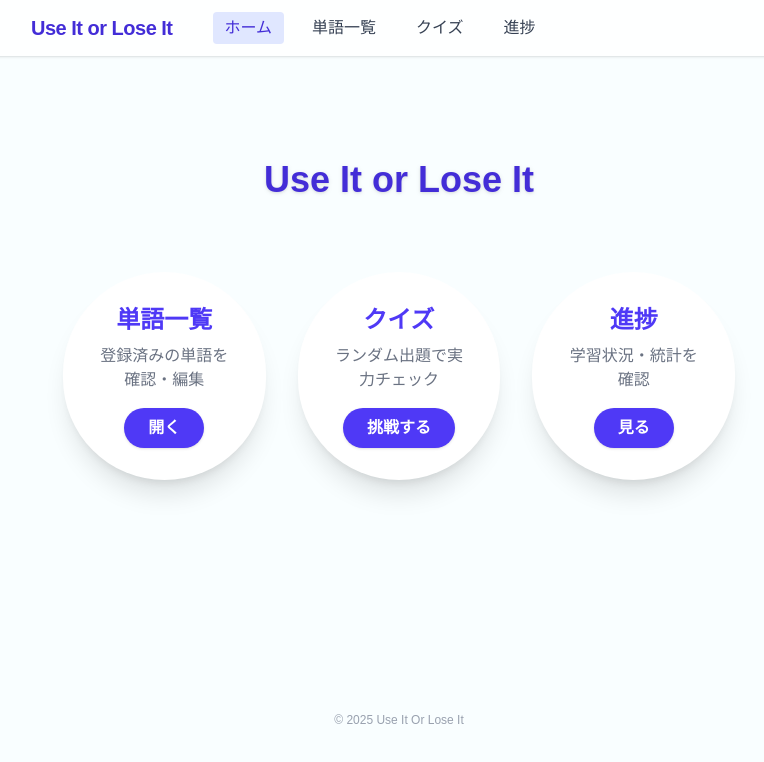
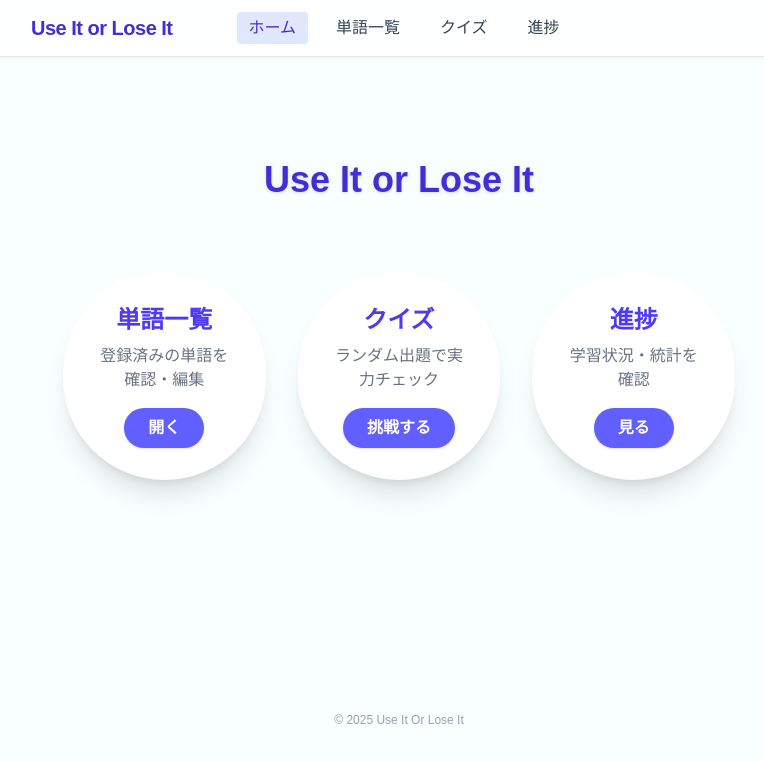
Before and after one commit to miyo-naka/Use_It_or_Lose_It, a Next.js app in the folder frontend/: page / in a window 1280 px wide. Shown: the top 762 px of the page, without its empty margins (241-1005 px from the left). Built offline with nearby package versions, Linux system fonts and the light colour scheme.

Commit message:
fixed css

```diff
--- a/frontend/src/app/layout.tsx
+++ b/frontend/src/app/layout.tsx
@@ -22,7 +22,7 @@ export default function RootLayout({
       <body className="min-h-screen bg-cyan-50/30 text-gray-900">
         <header className="w-full shadow bg-white/80 sticky top-0 z-10">
           <nav className="max-w-3xl mx-auto flex gap-4 px-4 py-3 items-center">
-            <span className="font-bold text-xl tracking-tight mr-6 text-indigo-700">
+            <span className="font-bold text-xl tracking-tight mr-12 text-indigo-700">
               Use It or Lose It
             </span>
             {navItems.map((item) => (
--- a/frontend/src/app/page.tsx
+++ b/frontend/src/app/page.tsx
@@ -19,7 +19,7 @@ export default function Home() {
           <span className="text-gray-500 text-center">
             登録済みの単語を確認・編集
           </span>
-          <button className="mt-4 px-6 py-2 bg-indigo-600 text-white rounded-full font-semibold shadow hover:bg-indigo-700 transition">
+          <button className="mt-4 px-6 py-2 bg-indigo-500 text-white rounded-full font-semibold shadow hover:bg-indigo-600 transition">
             開く
           </button>
         </Link>
@@ -33,7 +33,7 @@ export default function Home() {
           <span className="text-gray-500 text-center">
             ランダム出題で実力チェック
           </span>
-          <button className="mt-4 px-6 py-2 bg-indigo-600 text-white rounded-full font-semibold shadow hover:bg-indigo-700 transition">
+          <button className="mt-4 px-6 py-2 bg-indigo-500 text-white rounded-full font-semibold shadow hover:bg-indigo-600 transition">
             挑戦する
           </button>
         </Link>
@@ -45,7 +45,7 @@ export default function Home() {
           <span className="text-gray-500 text-center">
             学習状況・統計を確認
           </span>
-          <button className="mt-4 px-6 py-2 bg-indigo-600 text-white rounded-full font-semibold shadow hover:bg-indigo-700 transition">
+          <button className="mt-4 px-6 py-2 bg-indigo-500 text-white rounded-full font-semibold shadow hover:bg-indigo-600 transition">
             見る
           </button>
         </Link>
--- a/frontend/src/app/words/page.tsx
+++ b/frontend/src/app/words/page.tsx
@@ -73,7 +73,7 @@ export default function WordsPage() {
           <h1 className="text-2xl font-bold text-indigo-700">単語一覧</h1>
           <button
             onClick={() => openModal("add")}
-            className="px-4 py-2 bg-indigo-600 text-white rounded-full font-semibold shadow hover:bg-indigo-700 transition"
+            className="px-4 py-2 bg-indigo-500 text-white rounded-full font-semibold shadow hover:bg-indigo-600 transition"
           >
             ＋ 単語追加
           </button>
@@ -109,13 +109,13 @@ export default function WordsPage() {
                   <td className="px-3 py-2 flex gap-2">
                     <button
                       onClick={() => openModal("edit", word)}
-                      className="px-3 py-1 bg-green-500 text-white rounded hover:bg-green-600 transition text-xs"
+                      className="px-3 py-1 bg-indigo-400 text-white rounded hover:bg-indigo-500 transition text-xs"
                     >
                       編集
                     </button>
                     <button
                       onClick={() => openModal("delete", word)}
-                      className="px-3 py-1 bg-red-500 text-white rounded hover:bg-red-600 transition text-xs"
+                      className="px-3 py-1 bg-rose-400 text-white rounded hover:bg-rose-500 transition text-xs"
                     >
                       削除
                     </button>
```
